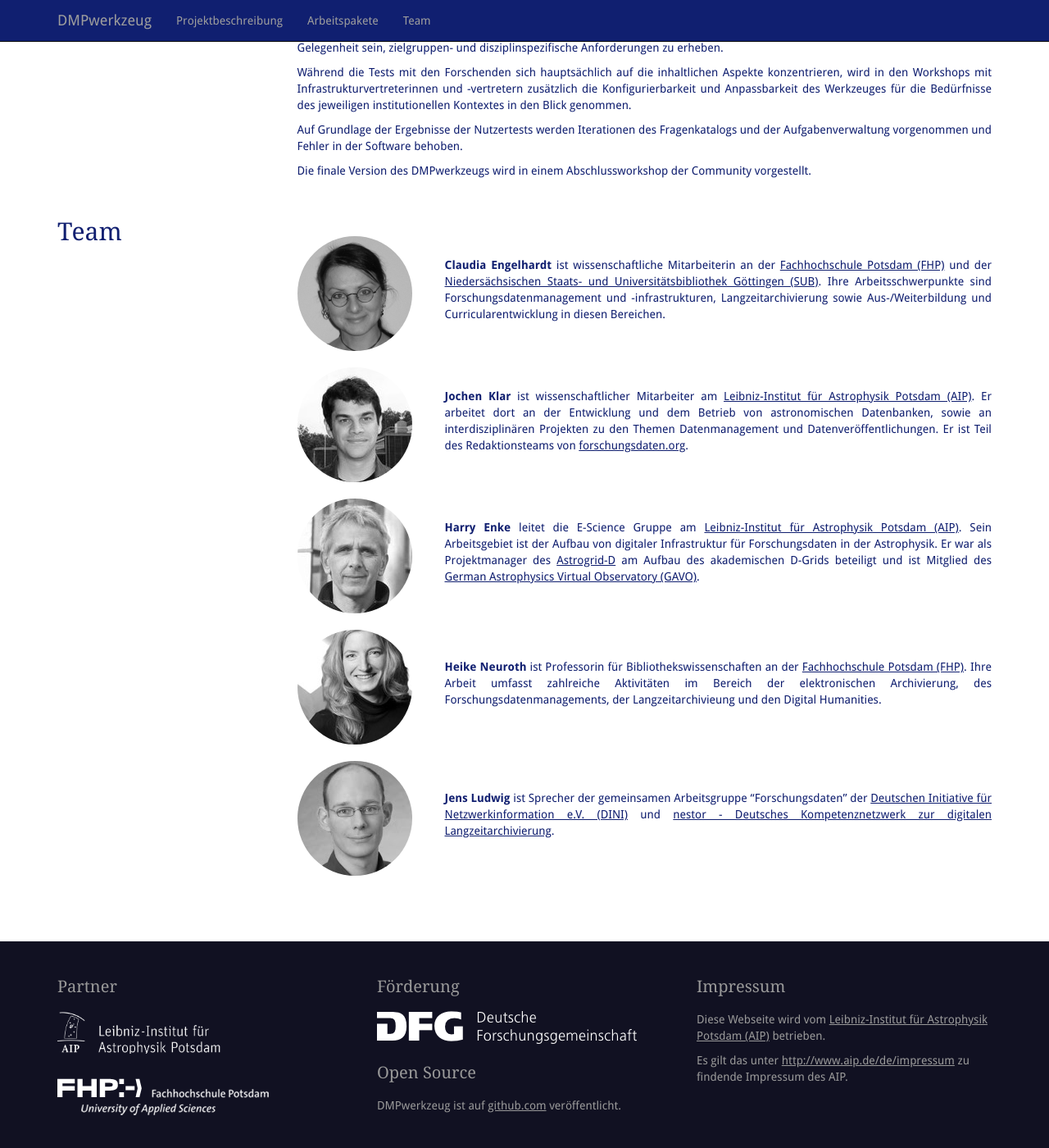
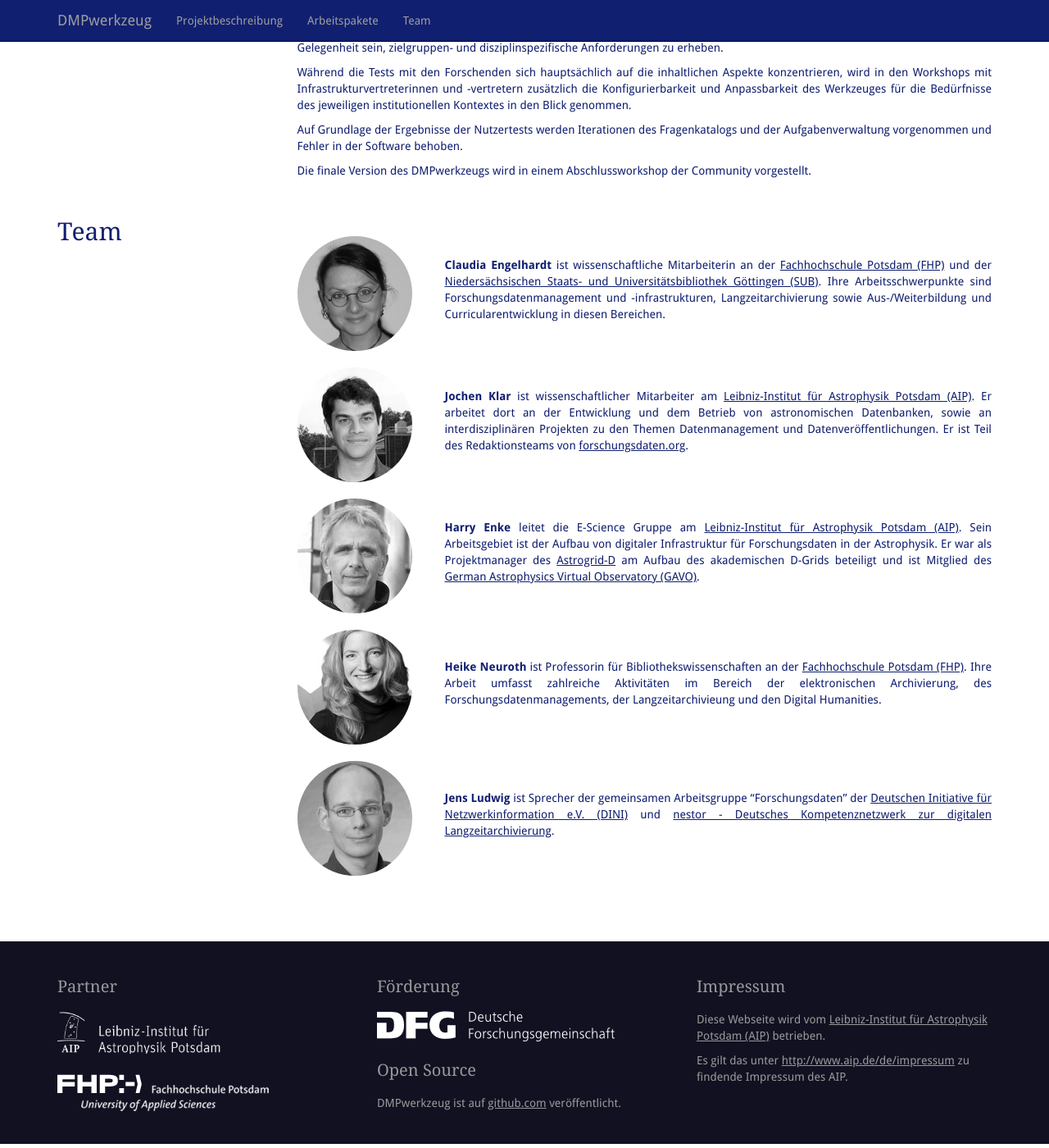
Before and after one commit to rdmorganiser/rdmorganiser.github.io, a Jekyll site: the page built from index.html, in a window 1280 px wide and 1400 px high, scrolled down 1801 px. Shown: the whole window at 82% size. Built offline with Jekyll 4.4.1, drawn with Linux system fonts in a browser that asks for light colours.

Commit message:
more mobile optimization

```diff
--- a/css/style.scss
+++ b/css/style.scss
@@ -239,10 +239,14 @@
 footer p {
     text-align: left;
 }
+footer img {
+    display: block;
+}
 footer .aip-logo {
     width: 200px;
-    margin-bottom: 30px;
+    margin-bottom: 25px;
 }
 footer .dfg-logo {
+    width: 290px;
     margin-bottom: 20px;
 }
```
Also changed, not shown: img/logos/dfg_logo_schriftzug_weiss.png.
